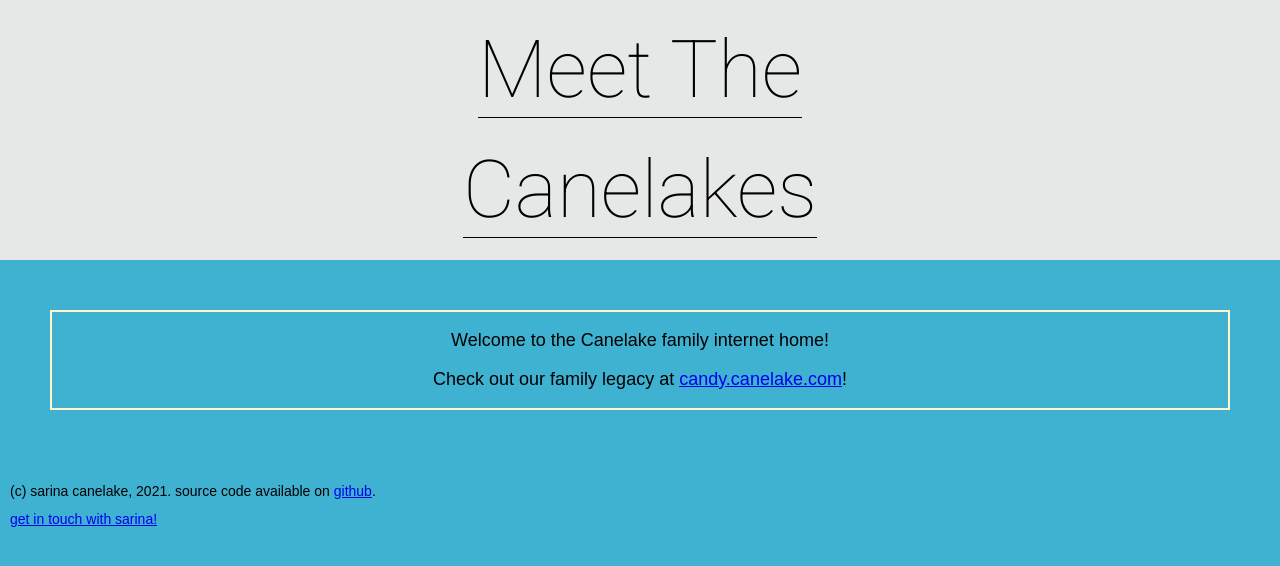
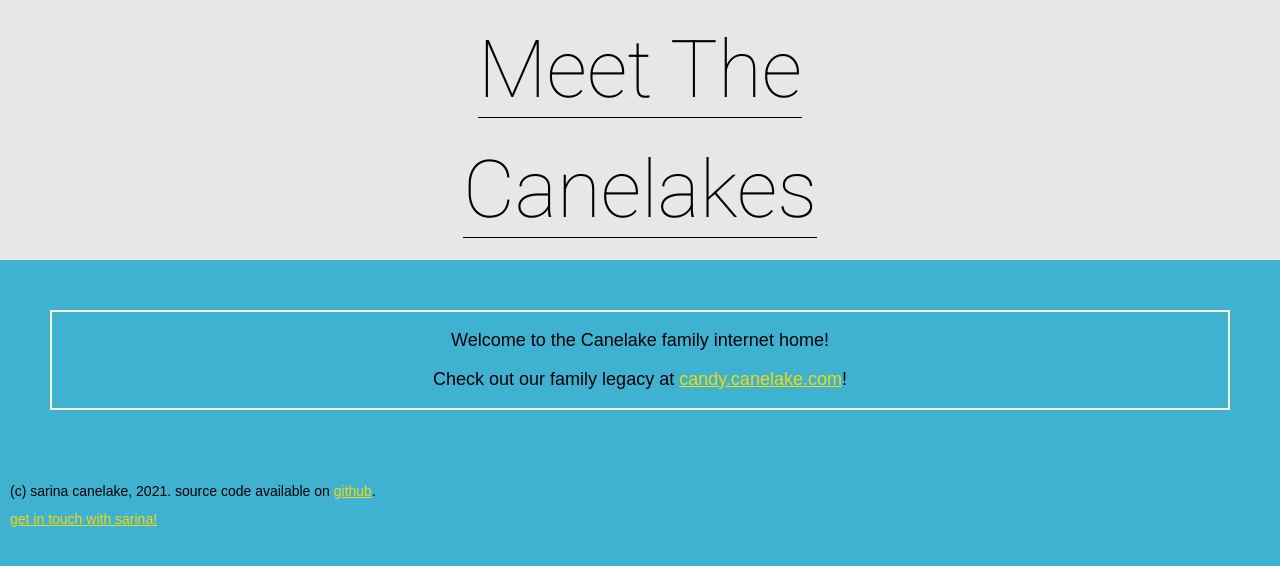
Before and after one commit to sarina/canelake, a Jekyll site: the page built from index.html, in a window 1280 px wide. Shown: the top 566 px of the page. Built offline with Jekyll 4.4.1, drawn with Linux system fonts in a browser that asks for light colours.

Commit message:
Change link colour

```diff
--- a/css/main.css
+++ b/css/main.css
@@ -16,6 +16,10 @@ html, body {
   background: #3fb2d1;
   max-width: 100%;
   margin: auto;
+}
+
+a {
+    color: #F6D908;
 }
 
 /* header */
```
